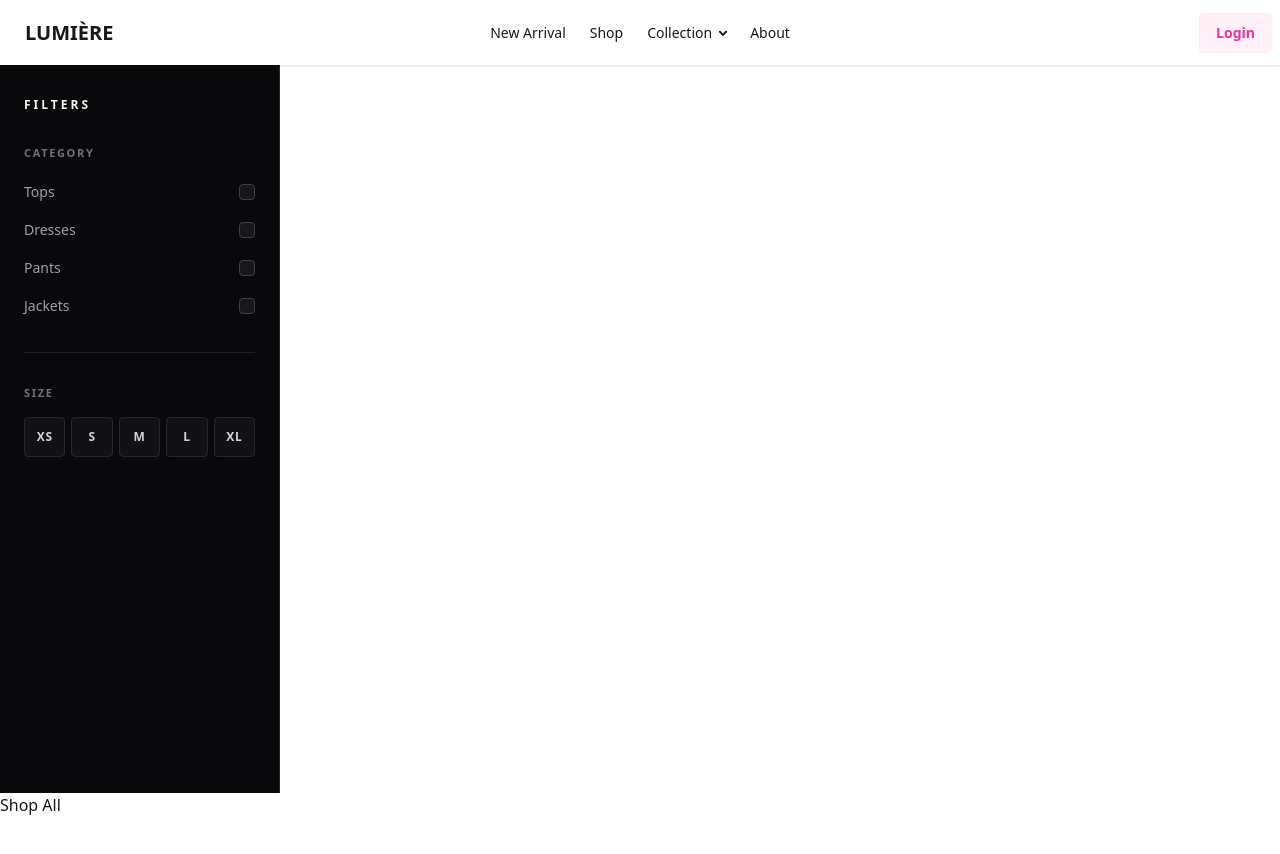
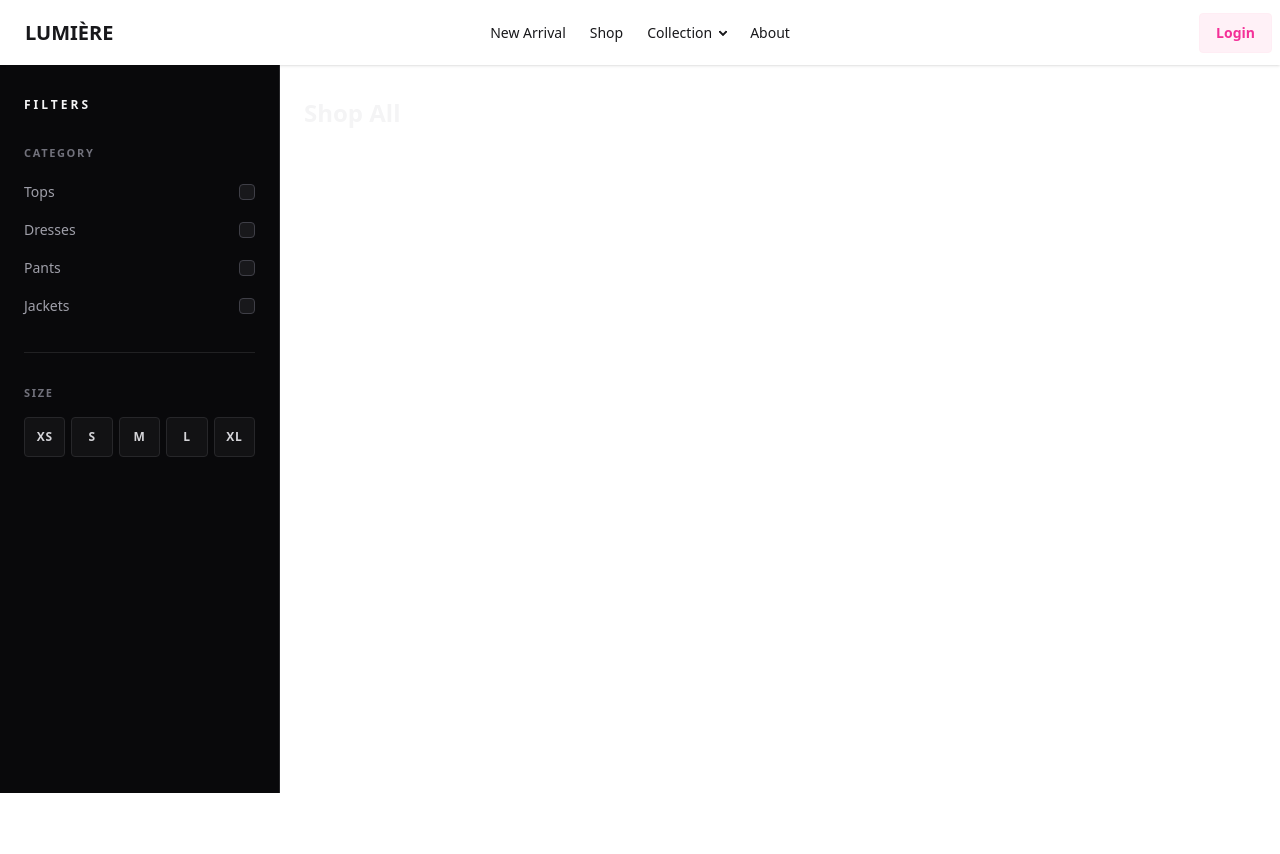
Before and after one commit to vinithdc-jpg/e-commerce, a Next.js app: page /Shop in a window 1280 px wide. Shown: the top 854 px of the page. Before the commit the page ends 817 px from the top, so only its background shows below. Built offline with nearby package versions, Linux system fonts and the light colour scheme.

Commit message:
Shop page

```diff
--- a/app/Shop/page.tsx
+++ b/app/Shop/page.tsx
@@ -3,14 +3,12 @@ import React from "react";
 
 const page = () => {
   return (
-    <>
+    <div className="flex min-h-screen w-full">
       <SideBar />
-      <div>
-        <h1>
-          Shop All
-        </h1>
-      </div>
-    </>
+      <main className="flex-1 px-6 py-8">
+        <h1 className="text-2xl font-semibold text-zinc-100">Shop All</h1>
+      </main>
+    </div>
   );
 };
 
--- a/components/Shop/SideBar.tsx
+++ b/components/Shop/SideBar.tsx
@@ -27,7 +27,7 @@ export default function SideBar() {
   };
 
   return (
-    <aside className="max-w-[280px] h-[91vh] border-r border-zinc-800 bg-zinc-950 px-6 py-8 text-zinc-100">
+    <aside className="w-[280px] shrink-0 h-[91vh] border-r border-zinc-800 bg-zinc-950 px-6 py-8 text-zinc-100">
       {/* Header */}
       <div className="mb-8 flex items-center justify-between">
         <h2 className="text-xs font-bold uppercase tracking-[0.25em] text-zinc-100">
```
